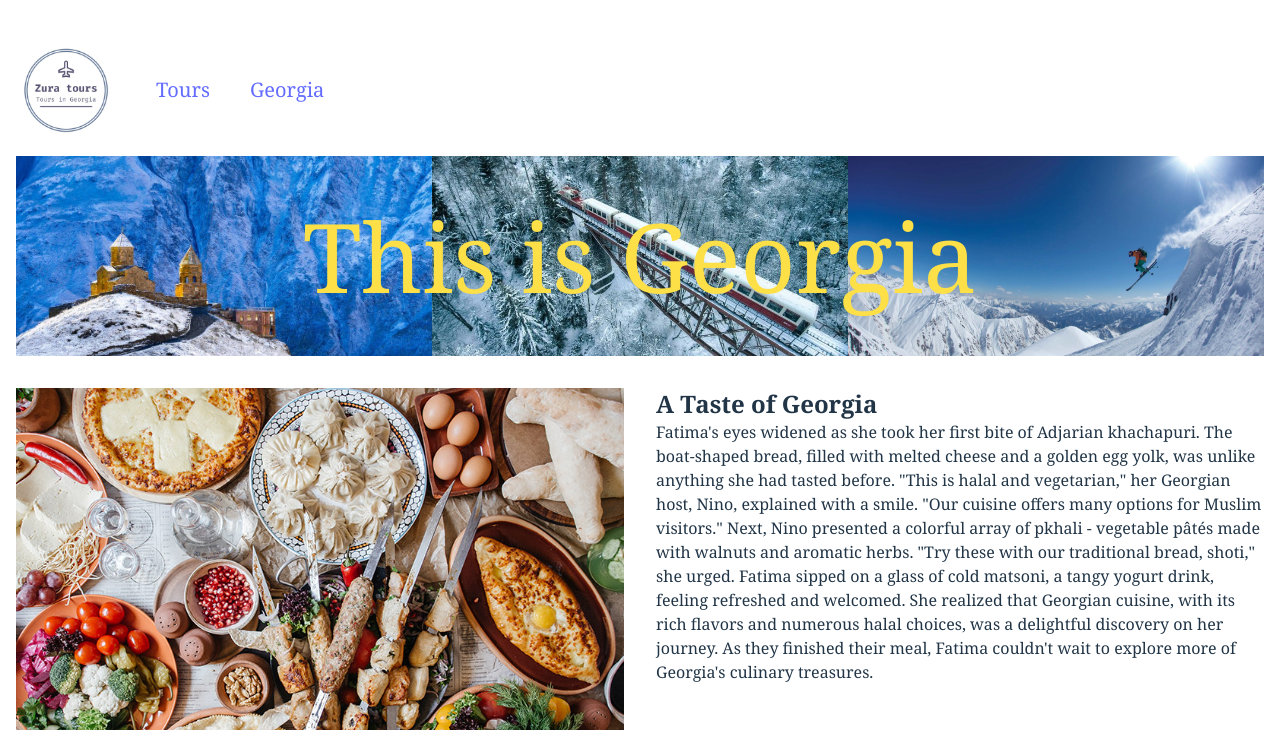
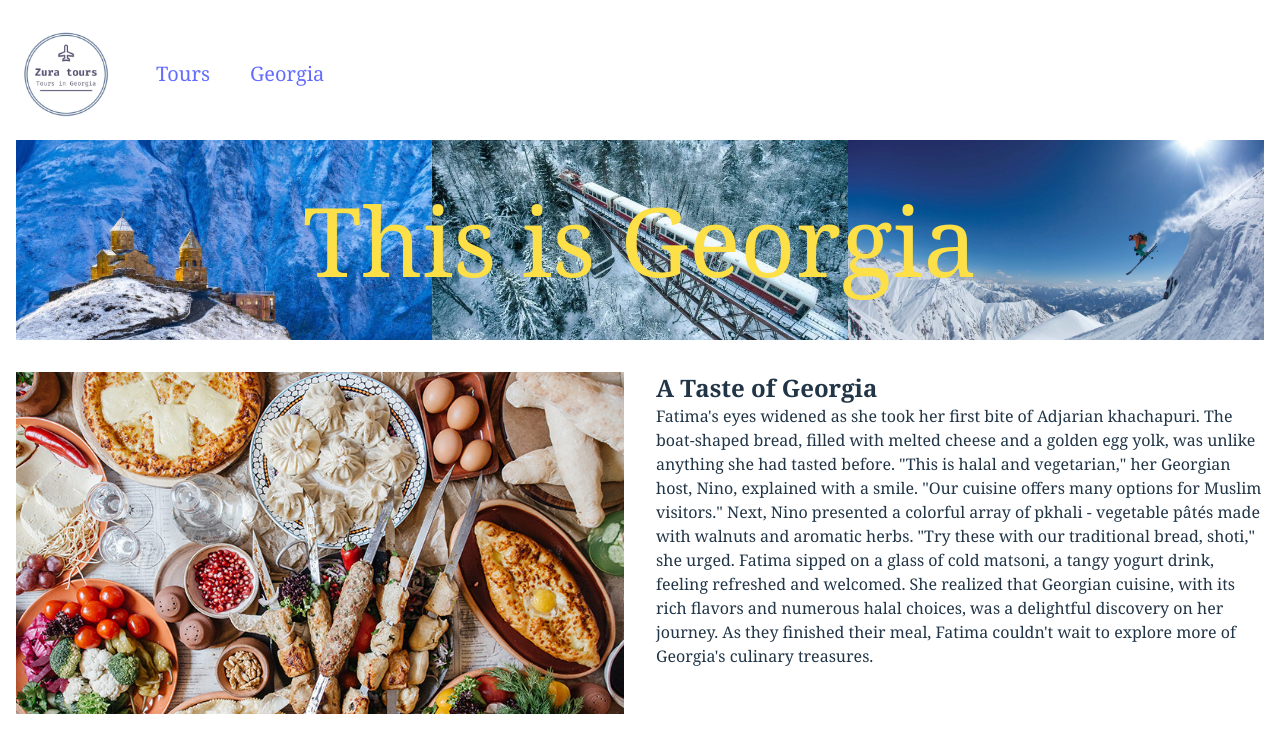
Before and after one commit to zura445/zurastours, a React (Vite) app: page / in a window 1280 px wide. Shown: the top 744 px of the page. Built offline with nearby package versions, Linux system fonts and the light colour scheme; the HTML template or start-up script is replaced by a standard one.

Commit message:
change bg color

```diff
--- a/src/App.tsx
+++ b/src/App.tsx
@@ -7,7 +7,7 @@ import Details from "./pages/Details";
 
 function Root() {
   return (
-    <div className="max-w-[1400px] p-4 m-auto mt-6">
+    <div className="max-w-[1400px] p-4 m-auto pt-6">
       <Header />
       <Outlet />
     </div>
--- a/src/index.css
+++ b/src/index.css
@@ -15,6 +15,10 @@
   text-rendering: optimizeLegibility;
   -webkit-font-smoothing: antialiased;
   -moz-osx-font-smoothing: grayscale;
+}
+
+body {
+  background-color: white(25, 22, 22);
 }
 
 a {
```
